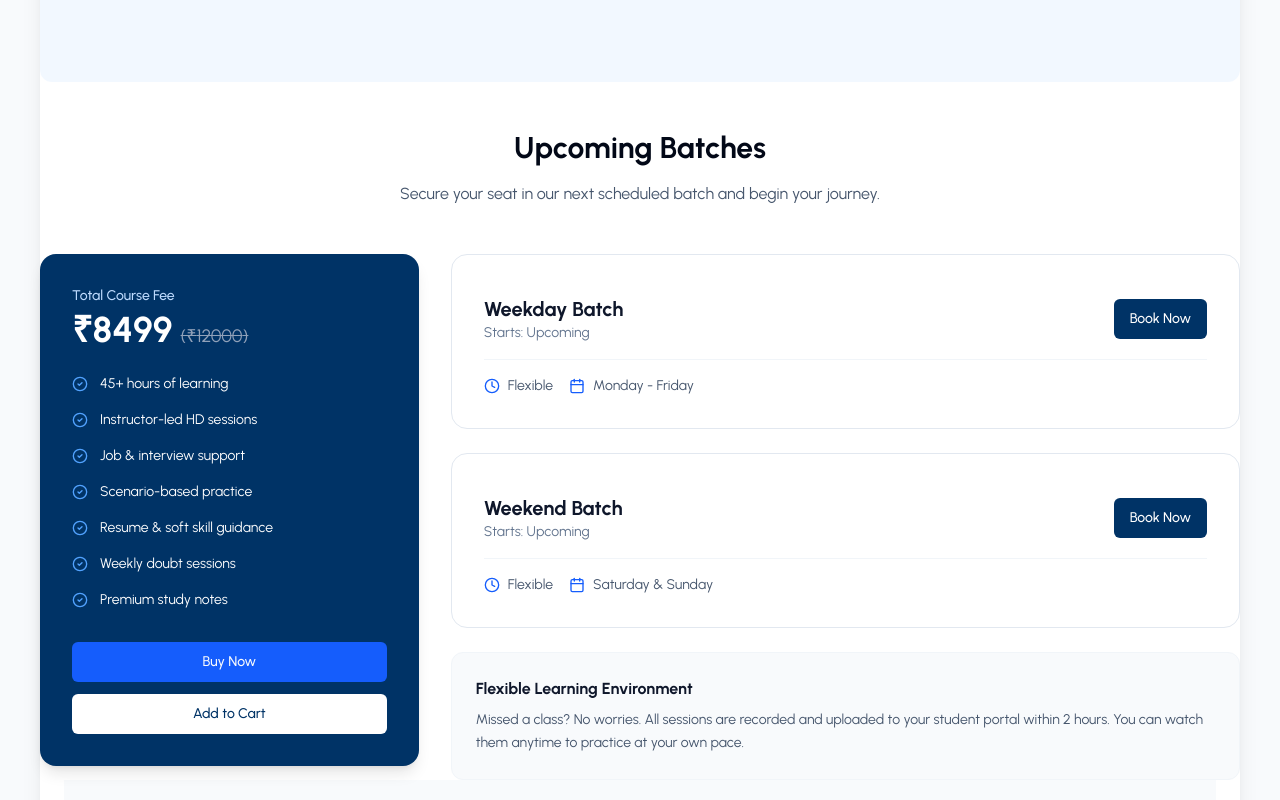
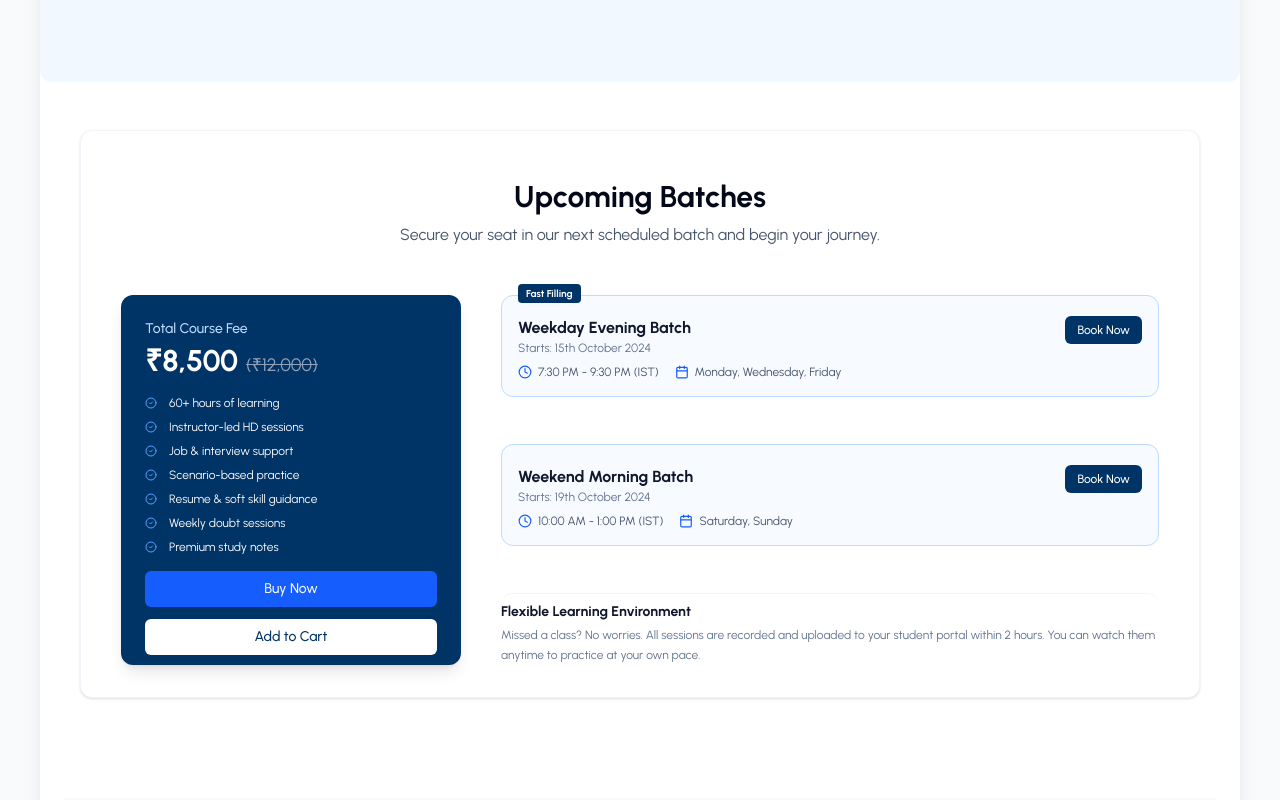
Before and after one commit to Chandan-pullanikatt/network-masters-hub, a Next.js app in the folder frontend/: page /courses/ccna-200-301 in a window 1280 px wide. Shown: the part 3000-3800 px from the top of the page. Built offline with nearby package versions, Linux system fonts and the light colour scheme.

Commit message:
content added

```diff
--- a/frontend/src/app/courses/[slug]/page.tsx
+++ b/frontend/src/app/courses/[slug]/page.tsx
@@ -186,28 +186,26 @@ export default function CourseDetailPage({ params }: { params: Promise<{ slug: s
                     )}
 
                     {/* Upcoming Batches Section */}
-                    <section id="batches" className="scroll-mt-32">
-                        <div className="text-center mb-12">
-                            <h2 className="text-3xl font-bold mb-4">Upcoming Batches</h2>
+                    <section id="batches" className="scroll-mt-32 w-[1120px] h-[568px] mx-auto pt-[48px] pb-[48px] px-[40px] bg-white rounded-[12px] shadow-sm border border-slate-100 mb-[100px]">
+                        <div className="text-center mb-[48px]">
+                            <h2 className="text-3xl font-bold mb-[8px]">Upcoming Batches</h2>
                             <p className="text-slate-600 max-w-2xl mx-auto">
                                 Secure your seat in our next scheduled batch and begin your journey.
                             </p>
                         </div>
 
-                        <div className="grid grid-cols-1 lg:grid-cols-3 gap-8">
+                        <div className="flex gap-[40px] h-[calc(100%-100px)]">
                             {/* Pricing Card */}
-                            <div className="bg-[#003366] text-white rounded-2xl p-8 shadow-lg h-fit">
+                            <div className="w-[340px] flex-shrink-0 bg-[#003366] text-white rounded-[12px] p-[24px] shadow-lg flex flex-col h-full">
                                 <p className="text-blue-200 text-sm font-medium mb-1">Total Course Fee</p>
-                                <div className="flex items-baseline gap-2 mb-6">
-                                    <span className="text-4xl font-bold">₹{hero?.price}</span>
-                                    {hero?.originalPrice && (
-                                        <span className="text-slate-400 text-lg line-through">(₹{hero?.originalPrice})</span>
-                                    )}
+                                <div className="flex items-baseline gap-2 mb-4">
+                                    <span className="text-3xl font-bold">₹8,500</span>
+                                    <span className="text-slate-400 text-lg line-through">(₹12,000)</span>
                                 </div>
 
-                                <ul className="space-y-4 mb-8">
+                                <ul className="space-y-2 mb-auto">
                                     {[
-                                        `${course.attributes.videoHours}+ hours of learning`,
+                                        '60+ hours of learning',
                                         'Instructor-led HD sessions',
                                         'Job & interview support',
                                         'Scenario-based practice',
@@ -215,52 +213,70 @@ export default function CourseDetailPage({ params }: { params: Promise<{ slug: s
                                         'Weekly doubt sessions',
                                         'Premium study notes'
                                     ].map((item, i) => (
-                                        <li key={i} className="flex items-center gap-3 text-sm">
-                                            <CheckCircle2 className="w-4 h-4 text-blue-400 flex-shrink-0" />
+                                        <li key={i} className="flex items-center gap-3 text-xs">
+                                            <CheckCircle2 className="w-3 h-3 text-blue-400 flex-shrink-0" />
                                             <span>{item}</span>
                                         </li>
                                     ))}
                                 </ul>
 
-                                <div className="space-y-3">
-                                    <Button className="w-full bg-blue-600 hover:bg-blue-700 h-10">Buy Now</Button>
-                                    <Button variant="outline" className="w-full bg-white text-[#003366] hover:bg-slate-100 h-10 border-none">Add to Cart</Button>
+                                <div className="space-y-3 mt-4">
+                                    <Button className="w-full bg-blue-600 hover:bg-blue-700 h-9 text-sm">Buy Now</Button>
+                                    <Button variant="outline" className="w-full bg-white text-[#003366] hover:bg-slate-100 h-9 border-none text-sm">Add to Cart</Button>
                                 </div>
                             </div>
 
-                            {/* Batches List */}
-                            <div className="lg:col-span-2 space-y-6">
-                                {hero?.batches?.map((batch: any, idx: number) => (
-                                    <div key={idx} className="bg-white rounded-2xl border border-slate-200 p-6 md:p-8 relative overflow-hidden group hover:border-blue-200 transition-colors">
-                                        {batch.status !== 'Open' && (
-                                            <div className="absolute top-0 left-0 bg-[#003366] text-white text-xs font-bold px-3 py-1 rounded-br-lg">
-                                                {batch.status}
-                                            </div>
-                                        )}
-                                        <div className="flex flex-col md:flex-row justify-between items-start md:items-center gap-4 mb-4 mt-2">
-                                            <div>
-                                                <h3 className="text-xl font-bold text-slate-900">{batch.name}</h3>
-                                                <p className="text-slate-500 text-sm">Starts: {hero.startDate || "Coming Soon"}</p>
-                                            </div>
-                                            <Button className="bg-[#003366] hover:bg-[#002244] text-white">Book Now</Button>
+                            {/* Batches List & Info */}
+                            <div className="flex-1 flex flex-col justify-between h-full">
+                                {/* Batch 1 */}
+                                <div className="bg-blue-50/50 rounded-[12px] border border-blue-200 p-[16px] relative">
+                                    <div className="absolute -top-3 left-4 bg-[#003366] text-white text-[10px] font-bold px-2 py-0.5 rounded-sm">
+                                        Fast Filling
+                                    </div>
+                                    <div className="flex justify-between items-start mb-2 mt-1">
+                                        <div>
+                                            <h3 className="text-base font-bold text-slate-900">Weekday Evening Batch</h3>
+                                            <p className="text-slate-500 text-xs">Starts: 15th October 2024</p>
                                         </div>
-                                        <div className="flex flex-col md:flex-row gap-4 text-sm text-slate-600 border-t border-slate-100 pt-4">
-                                            <div className="flex items-center gap-2">
-                                                <Clock className="w-4 h-4 text-blue-600" />
-                                                {batch.time}
-                                            </div>
-                                            <div className="flex items-center gap-2">
-                                                <Calendar className="w-4 h-4 text-blue-600" />
-                                                {batch.days}
-                                            </div>
+                                        <Button className="bg-[#003366] hover:bg-[#002244] text-white h-7 text-xs px-3">Book Now</Button>
+                                    </div>
+                                    <div className="flex items-center gap-4 text-xs text-slate-600">
+                                        <div className="flex items-center gap-1.5">
+                                            <Clock className="w-3.5 h-3.5 text-blue-600" />
+                                            <span>7:30 PM - 9:30 PM (IST)</span>
+                                        </div>
+                                        <div className="flex items-center gap-1.5">
+                                            <Calendar className="w-3.5 h-3.5 text-blue-600" />
+                                            <span>Monday, Wednesday, Friday</span>
                                         </div>
                                     </div>
-                                ))}
+                                </div>
+
+                                {/* Batch 2 */}
+                                <div className="bg-blue-50/50 rounded-[12px] border border-blue-200 p-[16px] relative">
+                                    <div className="flex justify-between items-start mb-2 mt-1">
+                                        <div>
+                                            <h3 className="text-base font-bold text-slate-900">Weekend Morning Batch</h3>
+                                            <p className="text-slate-500 text-xs">Starts: 19th October 2024</p>
+                                        </div>
+                                        <Button className="bg-[#003366] hover:bg-[#002244] text-white h-7 text-xs px-3">Book Now</Button>
+                                    </div>
+                                    <div className="flex items-center gap-4 text-xs text-slate-600">
+                                        <div className="flex items-center gap-1.5">
+                                            <Clock className="w-3.5 h-3.5 text-blue-600" />
+                                            <span>10:00 AM - 1:00 PM (IST)</span>
+                                        </div>
+                                        <div className="flex items-center gap-1.5">
+                                            <Calendar className="w-3.5 h-3.5 text-blue-600" />
+                                            <span>Saturday, Sunday</span>
+                                        </div>
+                                    </div>
+                                </div>
 
                                 {/* Info Note */}
-                                <div className="bg-slate-50 rounded-xl p-6 border border-slate-100">
-                                    <h4 className="font-bold text-slate-900 mb-2">Flexible Learning Environment</h4>
-                                    <p className="text-slate-600 text-sm leading-relaxed">
+                                <div className="bg-transparent rounded-xl pt-2 border-t border-slate-100">
+                                    <h4 className="font-bold text-slate-900 mb-1 text-sm">Flexible Learning Environment</h4>
+                                    <p className="text-slate-500 text-xs leading-relaxed">
                                         Missed a class? No worries. All sessions are recorded and uploaded to your student portal within 2 hours.
                                         You can watch them anytime to practice at your own pace.
                                     </p>
```
